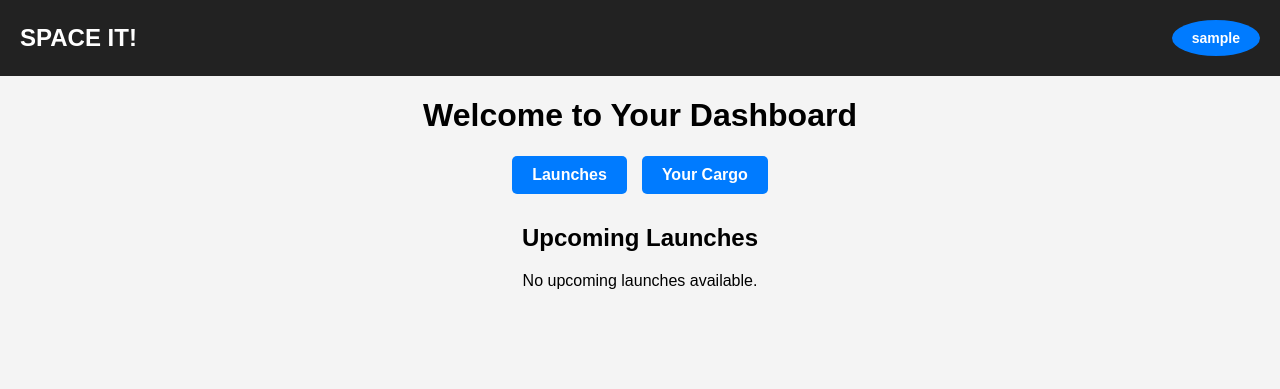
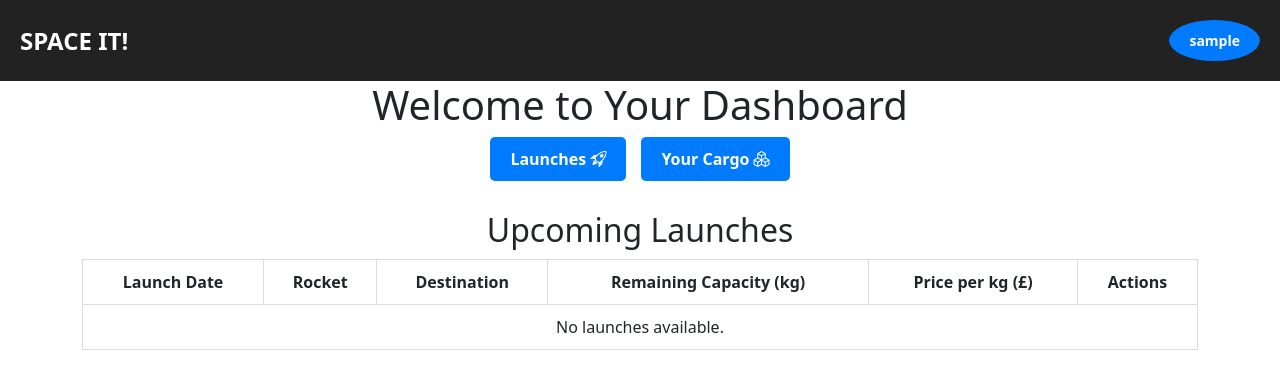
Before and after one commit to nwilson7/space-it, a Django app: page /home/ in a window 1280 px wide. Shown: the top 389 px of the page. Run offline with Django 5.2, Linux system fonts and the light colour scheme; a user stored in the database is signed in; tables that the repository leaves empty hold one stand-in row (values such as "Sample post"); parts of the project's set-up code (start-up, migrations or seed data) failed here and were passed over.

Commit message:
updates to home page

```diff
--- a/myproject/settings.py
+++ b/myproject/settings.py
@@ -47,6 +47,7 @@ MIDDLEWARE = [
     'django.middleware.security.SecurityMiddleware',
     'django.contrib.sessions.middleware.SessionMiddleware',
     'django.middleware.common.CommonMiddleware',
+    'django.middleware.csrf.CsrfViewMiddleware',
     'django.middleware.csrf.CsrfViewMiddleware',
     'django.contrib.auth.middleware.AuthenticationMiddleware',
     'django.contrib.messages.middleware.MessageMiddleware',
--- a/users/templates/users/index.html
+++ b/users/templates/users/index.html
@@ -7,6 +7,8 @@
     <title>SPACE IT! Dashboard</title>
     <link rel="stylesheet" href="{% static 'users/css/styles.css' %}">
     <link rel="stylesheet" href="{% static 'users/css/index.css' %}">
+    <link rel="stylesheet" href="https://cdn.jsdelivr.net/npm/bootstrap@5.1.3/dist/css/bootstrap.min.css">
+    <link rel="stylesheet" href="https://cdn.jsdelivr.net/npm/bootstrap-icons/font/bootstrap-icons.css">
     <script defer src="{% static 'users/js/script.js' %}"></script>
 </head>
 <body>
@@ -39,17 +41,69 @@
 
             <div class="dashboard-buttons">
                 {% if role == "rocket_owner" %}
-                    <a href="{% url 'view_all_launches' %}" class="dashboard-button">Launches</a>
-                    <a href="{% url 'view_rockets' %}" class="dashboard-button">Your Rockets</a>
+                    <a href="{% url 'view_all_launches' %}" class="dashboard-button">Launches <i class="bi bi-rocket-takeoff"></i></a>
+                    <a href="{% url 'view_rockets' %}" class="dashboard-button">Your Rockets <i class="bi bi-rocket"></i></a>
                 {% elif role == "cargo_owner" %}
-                    <a href="{% url 'launches' %}" class="dashboard-button">Launches</a>
-                    <a href="{% url 'cargo' %}" class="dashboard-button">Your Cargo</a>
+                    <a href="{% url 'view_all_launches' %}" class="dashboard-button">Launches <i class="bi bi-rocket-takeoff"></i></a>
+                    <a href="{% url 'view_cargo' %}" class="dashboard-button">Your Cargo <i class="bi bi-boxes"></i></a>
                 {% endif %}
             </div>
 
             <div class="dashboard-section">
                 <h2>Upcoming Launches</h2>
-                {% if upcoming_launches %}
+                {% if role == "rocket_owner" %}
+                    <table class="launch-table">
+                        <thead>
+                            <tr>
+                                <th>Launch Date</th>
+                                <th>Rocket</th>
+                                <th>Destination</th>
+                                <th>Remaining Capacity (kg)</th>
+                                <th>Cost (£)</th>
+                                <th>Price per kg (£)</th>
+                                <th>Cargo Booked (kg)</th>
+                                <th>Projected Profits (£)</th>
+                                <th>Actions</th>
+                            </tr>
+                        </thead>
+                        <tbody>
+                            {% for launch in launches %}
+                                {% if launch.launch_date|date:"Y-m-d" > today|date:"Y-m-d" %}
+                                    <tr>
+                                        <td>{{ launch.launch_date }}</td>
+                                        <td>{{ launch.rocket.name }}</td>
+                                        <td>{{ launch.destination }}</td>
+                                        <td>{{ launch.remaining_capacity_kg }}</td>
+                                        <td>{{ launch.launch_cost }}</td>
+                                        <td>{{ launch.price_per_kg }}</td>
+                                        <td>{{ launch.cargo_registered_kg }}</td>
+                                        <td>
+                                            {% if launch.total_profit < 0 %}
+                                                <span class="text-danger">{{ launch.total_profit }}</span>
+                                            {% else %}
+                                                <span class="text-success">{{ launch.total_profit }}</span>
+                                            {% endif %}
+                                        </td>
+                                        <td>
+                                            {% if launch.number_of_bookings > 0 %}
+                                                <a href="{% url 'view_booked' launch.id %}" class="btn btn-primary btn-sm">
+                                                    View Bookings <span class="badge bg-light text-dark">{{ launch.number_of_bookings }}</span>
+                                                </a>
+                                            {% else %}
+                                                <a href="{% url 'delete_launch' launch.id %}" class="btn btn-danger btn-sm">Delete</a>
+                                            {% endif %}
+                                            <a href="{% url 'edit_launch' launch.id %}" class="btn btn-warning btn-sm">Edit</a>
+                                        </td>
+                                    </tr>
+                                {% endif %}
+                            {% empty %}
+                                <tr>
+                                    <td colspan="8" class="text-center">No upcoming launches available.</td>
+                                </tr>
+                            {% endfor %}
+                        </tbody>
+                    </table>
+                {% else %}
                     <table class="launch-table">
                         <thead>
                             <tr>
@@ -58,23 +112,42 @@
                                 <th>Destination</th>
                                 <th>Remaining Capacity (kg)</th>
                                 <th>Price per kg (£)</th>
+                                <th>Actions</th>
                             </tr>
                         </thead>
                         <tbody>
-                            {% for launch in upcoming_launches %}
+                            {% for launch in launches %}
                                 <tr>
                                     <td>{{ launch.launch_date }}</td>
                                     <td>{{ launch.rocket.name }}</td>
                                     <td>{{ launch.destination.name }}</td>
                                     <td>{{ launch.remaining_capacity_kg }}</td>
                                     <td>{{ launch.price_per_kg }}</td>
+                                    <td>
+                                        {% if role == "cargo_owner" %}
+                                            {% if launch.remaining_capacity_kg > 0 %}
+                                                {% if launch.number_of_your_bookings == 0 %}
+                                                    <!-- Green button for "Make Booking" if no bookings yet -->
+                                                    <a href="{% url 'make_booking' launch.id %}" class="btn btn-success btn-sm">Make Booking</a>
+                                                {% else %}
+                                                    <!-- Blue button for "Add/Update Booking" with the number of bookings -->
+                                                    <a href="{% url 'make_booking' launch.id %}" class="btn btn-primary btn-sm">
+                                                        Add/Update Booking <span class="badge bg-light text-dark">{{ launch.number_of_your_bookings }}</span>
+                                                    </a>
+                                                {% endif %}
+                                            {% else %}
+                                                No space left
+                                            {% endif %}
+                                        {% endif %}
+                                    </td>
+                                </tr>
+                            {% empty %}
+                                <tr>
+                                    <td colspan="7" class="text-center">No launches available.</td>
                                 </tr>
                             {% endfor %}
                         </tbody>
                     </table>
-                    <a href="{% url 'view_all_launches' %}" class="view-all">View All Launches</a>
-                {% else %}
-                    <p>No upcoming launches available.</p>
                 {% endif %}
             </div>
         </div>
--- a/users/views.py
+++ b/users/views.py
@@ -6,18 +6,48 @@ from django.contrib import messages
 from .decorators import logout_required, login_required
 from django.utils import timezone
 from launches.models import Launch
+from django.db.models import Q, Count, F, ExpressionWrapper, IntegerField
 
 @login_required
 def index(request):
-    user = request.user  # Get the logged-in user
-    role = user.role  # Assuming 'role' is a field in your User model
+    user = request.user
+    role = user.role
+    user_id = user.id
 
-    # Fetch the first 3 upcoming launches
-    upcoming_launches = Launch.objects.filter(launch_date__gte=timezone.now()).order_by('launch_date')[:3]
+    if role == "cargo_owner":
+        # for cargo_owners fetch the soonest 3 launches that they have 1 or more bookings on
+        launches = Launch.objects.filter(
+            launch_date__gte=timezone.now(),
+            booking__cargo__owner_id=user_id,
+            booking__cancelled=False
+        ).annotate(
+            number_of_your_bookings=Count('booking', distinct=True)
+        ).order_by('launch_date')[:3]
+    else:
+        # for rocket_owners fetch the soonest 3 launches they have
+        # display today's launches and their transactions and future launches and their bookings
+        launches = Launch.objects.filter(rocket__owner_id=user_id,launch_date__gt=timezone.now()).order_by('launch_date')[:3]
+        launches = launches.annotate(
+            number_of_bookings=Count(
+                'booking',
+                filter=Q(booking__launch__rocket__owner_id=user_id, booking__cancelled=False),
+                distinct=True
+            ),
+            number_of_transactions=Count('booking__transaction'),
+            cargo_registered_kg=ExpressionWrapper(
+                F('booking__launch__rocket__cargo_capacity_kg') - F('booking__launch__remaining_capacity_kg'),
+                output_field=IntegerField()
+            )
+        )
+
+        for launch in launches:
+            total_revenue = sum(booking.payment_amount for booking in launch.booking_set.filter(cancelled=False))
+            total_profit = total_revenue - launch.launch_cost
+            launch.total_profit = total_profit
 
     return render(request, "users/index.html", {
         "role": role,
-        "upcoming_launches": upcoming_launches,
+        "launches": launches,
         "user_name": user.username,
     })
 
```
Also changed, not shown: 1 other file.
